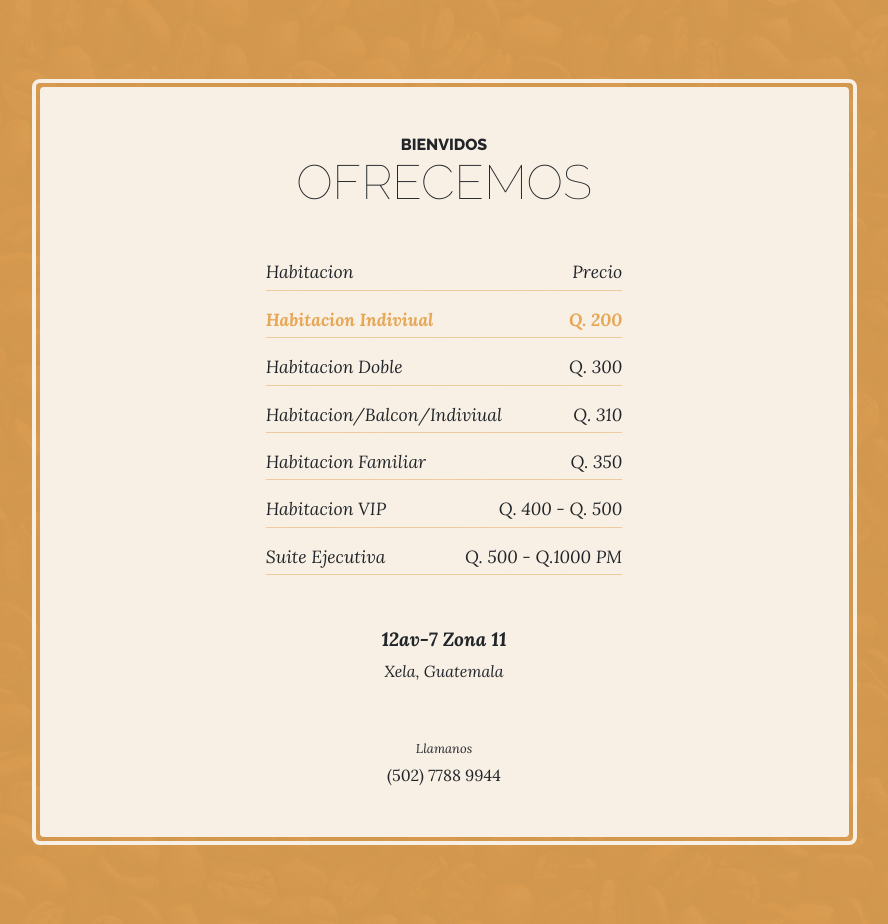
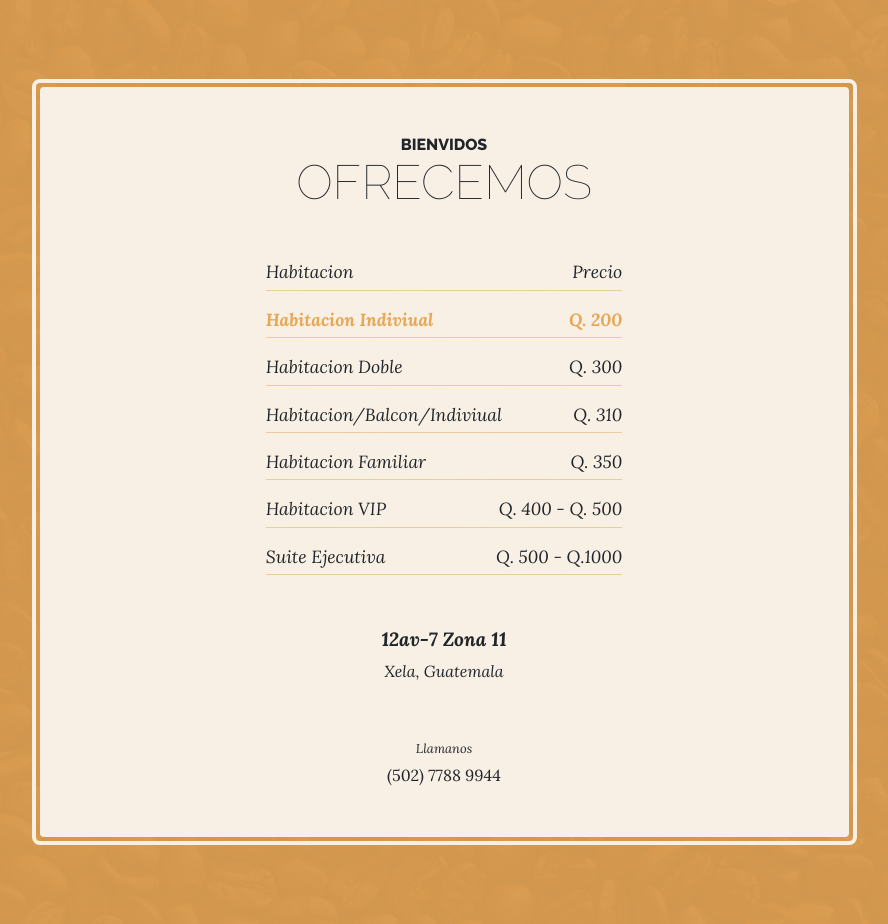
Before and after one commit to Treysii/FinalAlumno, a Django app: page /store/ in a window 1280 px wide. Shown: the part 441-1365 px from the top of the page, without its empty margins (196-1084 px from the left). Run offline with Django 3.2, Linux system fonts and the light colour scheme; some libraries are stand-ins or nearby versions.

Commit message:
Modificar ofertas

```diff
--- a/reservaciones/templates/reservacion/store.html
+++ b/reservaciones/templates/reservacion/store.html
@@ -92,7 +92,7 @@
                 </li>
                 <li class="list-unstyled-item list-hours-item d-flex">
                   Suite Ejecutiva
-                  <span class="ml-auto"> Q. 500 - Q.1000 PM</span>
+                  <span class="ml-auto"> Q. 500 - Q.1000</span>
                 </li>
               </ul>
               <p class="address mb-5">
```
